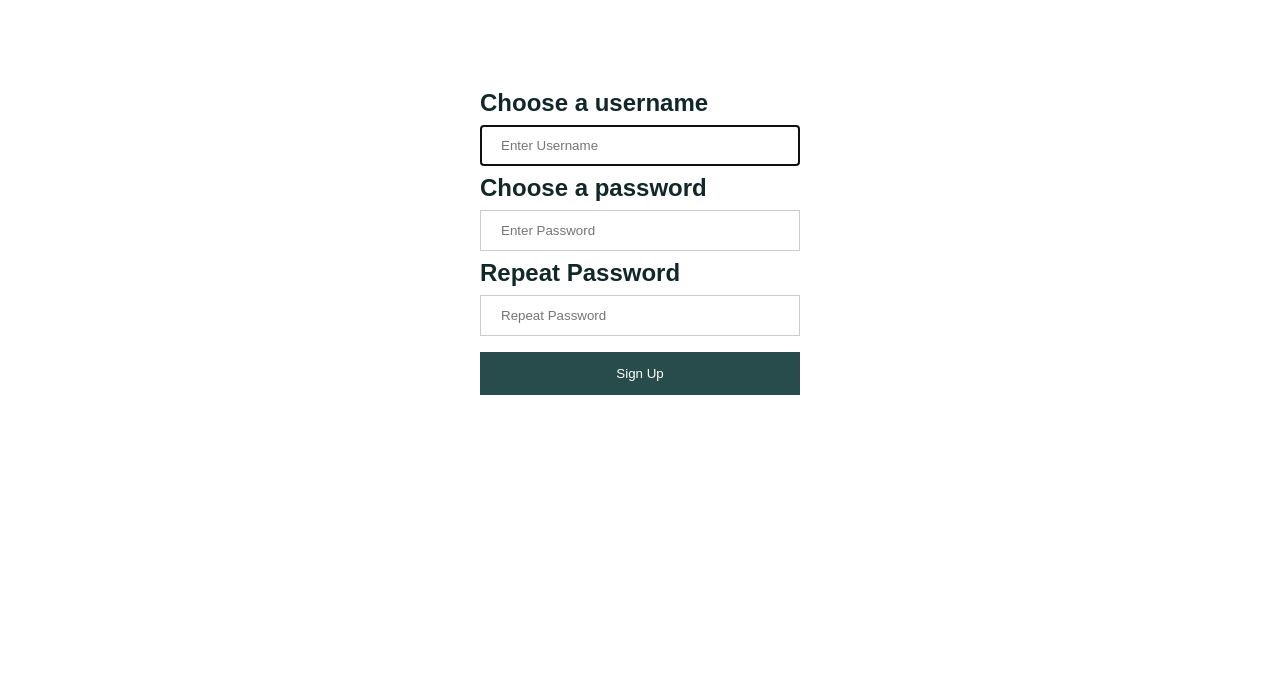
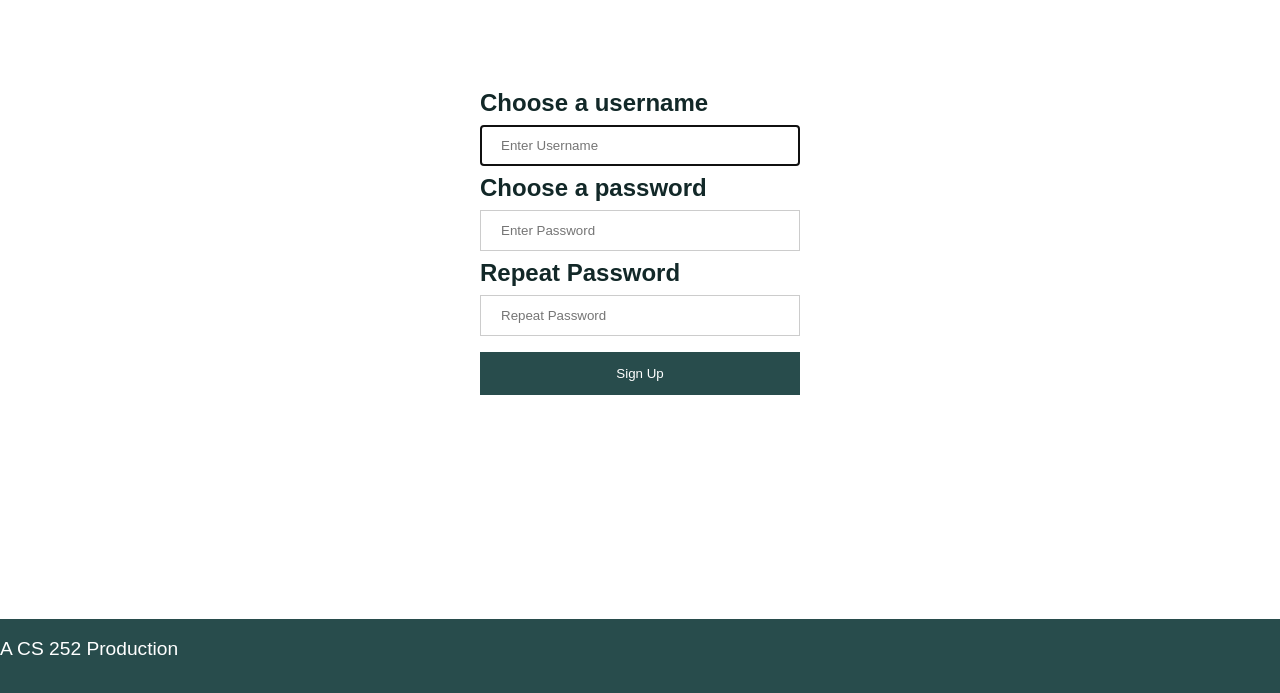
Before and after one commit to KailuOrton/cs252P, a website: page public/signup.html in a window 1280 px wide. Shown: the part 101-794 px from the top of the page. Drawn offline with Linux system fonts and the light colour scheme.

Commit message:
small change to footer

```diff
--- a/public/signup.html
+++ b/public/signup.html
@@ -55,6 +55,18 @@ button:hover {
         box-sizing: border-box;
 }
 
+.footer {
+        position: fixed;
+        left: 0;
+        bottom: 0;
+        width: 100%;
+        height: 10%;
+        background-color: rgb(40, 76, 76);
+        color: white;
+        text-align: left;
+        font-size: 120%;
+}
+
 </style>
 </head>
 <body>
@@ -83,5 +95,9 @@ button:hover {
   </div>
 </form>
 
+<div class="footer">
+  <p>A CS 252 Production</p>
+</div>
+
 </body>
 </html>
```
